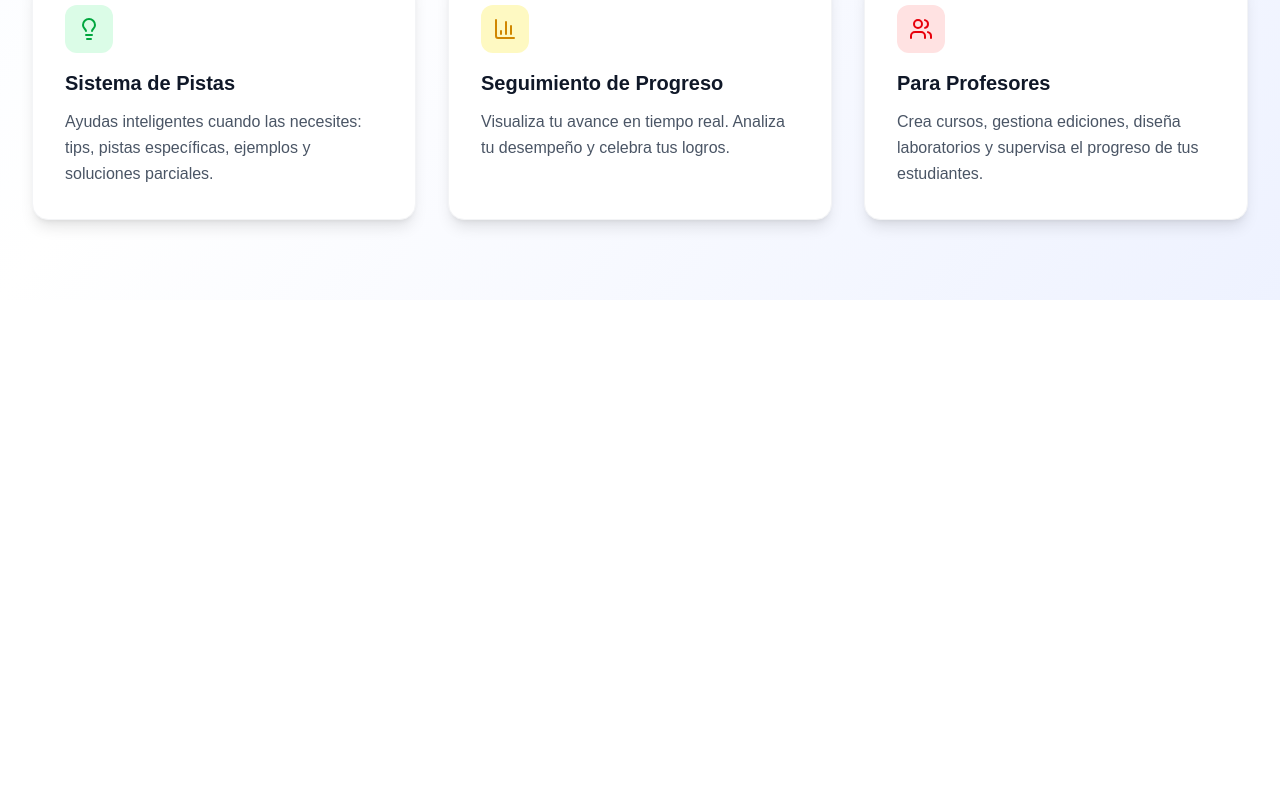
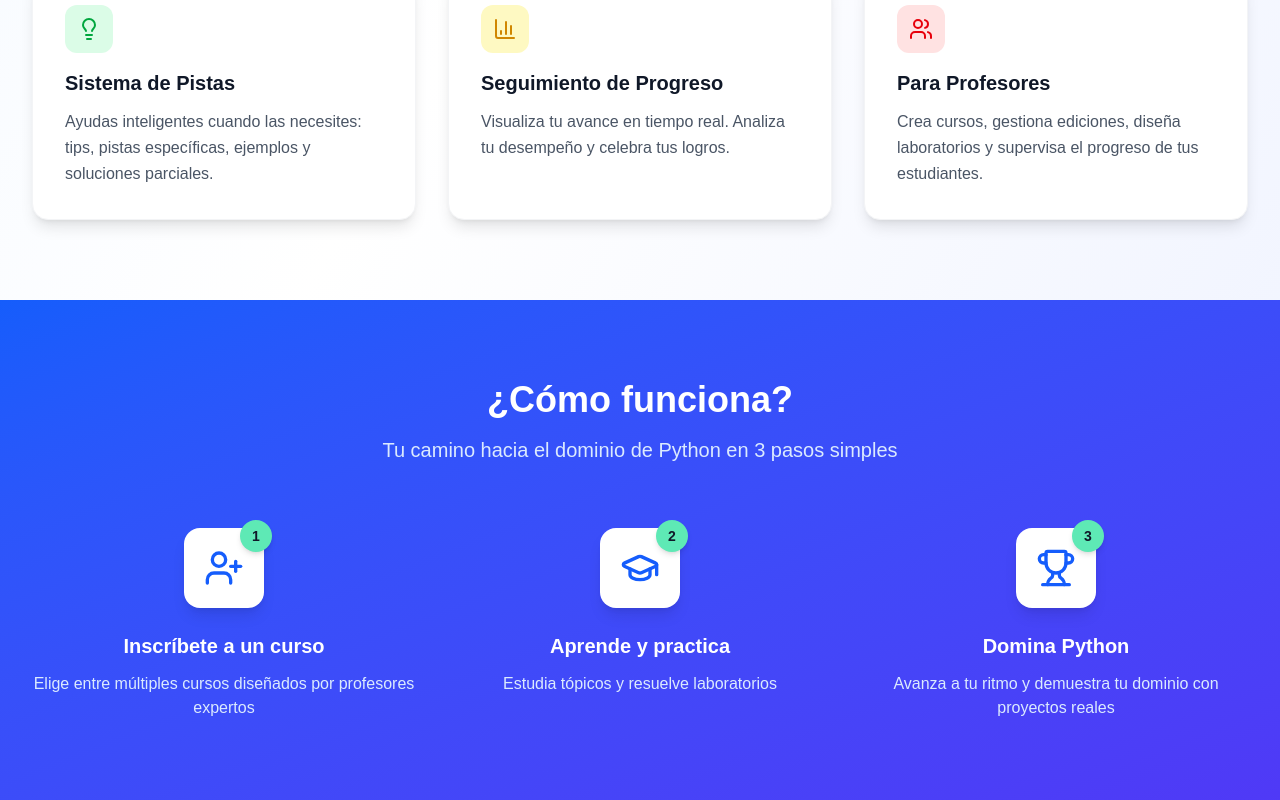
Before and after one commit to Byskull2000/Pyground, a Next.js app in the folder frontend/: page / in a window 1280 px wide. Shown: the part 1337-2137 px from the top of the page. Before the commit the page ends 1637 px from the top, so only its background shows below. Built offline with nearby package versions, Linux system fonts and the light colour scheme; no server answers.

Commit message:
feact (landing): Creacion de la Seccion de ¿Como funciona?

```diff
--- a/frontend/src/app/page.tsx
+++ b/frontend/src/app/page.tsx
@@ -4,6 +4,7 @@
 import FeaturesSection from '@/components/FeatureSection';
 import Header from '@/components/Header';
 import HeroSection from '@/components/HeroSection';
+import HowItWorksSection from '@/components/HowItWorksSection';
 import { useAuth } from '@/contexts/AuthContext';
 import Link from 'next/link';
 import { useRouter } from 'next/navigation';
@@ -35,7 +36,8 @@ export default function Home() {
     <div className="min-h-screen bg-gradient-to-br from-blue-50 via-white to-indigo-50">
       <Header onGetStarted={handleGetStarted} />
       <HeroSection onGetStarted={handleGetStarted} />
-      <FeaturesSection/>
+      <FeaturesSection />
+      <HowItWorksSection />
     </div>
   );
 }
--- /dev/null
+++ b/frontend/src/components/HowItWorksSection.tsx
@@ -0,0 +1,56 @@
+import { UserPlus, GraduationCap, Trophy } from 'lucide-react';
+
+const steps = [
+  {
+    number: 1,
+    Icon: UserPlus,
+    title: 'Inscríbete a un curso',
+    description: 'Elige entre múltiples cursos diseñados por profesores expertos'
+  },
+  {
+    number: 2,
+    Icon: GraduationCap,
+    title: 'Aprende y practica',
+    description: 'Estudia tópicos y resuelve laboratorios'
+  },
+  {
+    number: 3,
+    Icon: Trophy,
+    title: 'Domina Python',
+    description: 'Avanza a tu ritmo y demuestra tu dominio con proyectos reales'
+  }
+];
+
+export default function HowItWorksSection() {
+  return (
+    <section className="bg-gradient-to-br from-blue-600 to-indigo-600 py-20">
+      <div className="max-w-7xl mx-auto px-4 sm:px-6 lg:px-8">
+        <div className="text-center mb-16">
+          <h2 className="text-4xl font-bold text-white mb-4">
+            ¿Cómo funciona?
+          </h2>
+          <p className="text-xl text-blue-100 max-w-2xl mx-auto">
+            Tu camino hacia el dominio de Python en 3 pasos simples
+          </p>
+        </div>
+
+        <div className="grid md:grid-cols-3 gap-8">
+          {steps.map((step) => (
+            <div key={step.number} className="text-center group">
+              <div className="relative inline-block mb-6">
+                <div className="w-20 h-20 bg-white rounded-2xl flex items-center justify-center mx-auto shadow-lg group-hover:scale-110 transition-transform duration-300">
+                  <step.Icon className="w-10 h-10 text-blue-600" />
+                </div>
+                <div className="absolute -top-2 -right-2 w-8 h-8 bg-emerald-300 rounded-full flex items-center justify-center text-sm font-bold text-gray-900 shadow-md">
+                  {step.number}
+                </div>
+              </div>
+              <h3 className="text-xl font-bold text-white mb-3">{step.title}</h3>
+              <p className="text-blue-100">{step.description}</p>
+            </div>
+          ))}
+        </div>
+      </div>
+    </section>
+  );
+}
```
